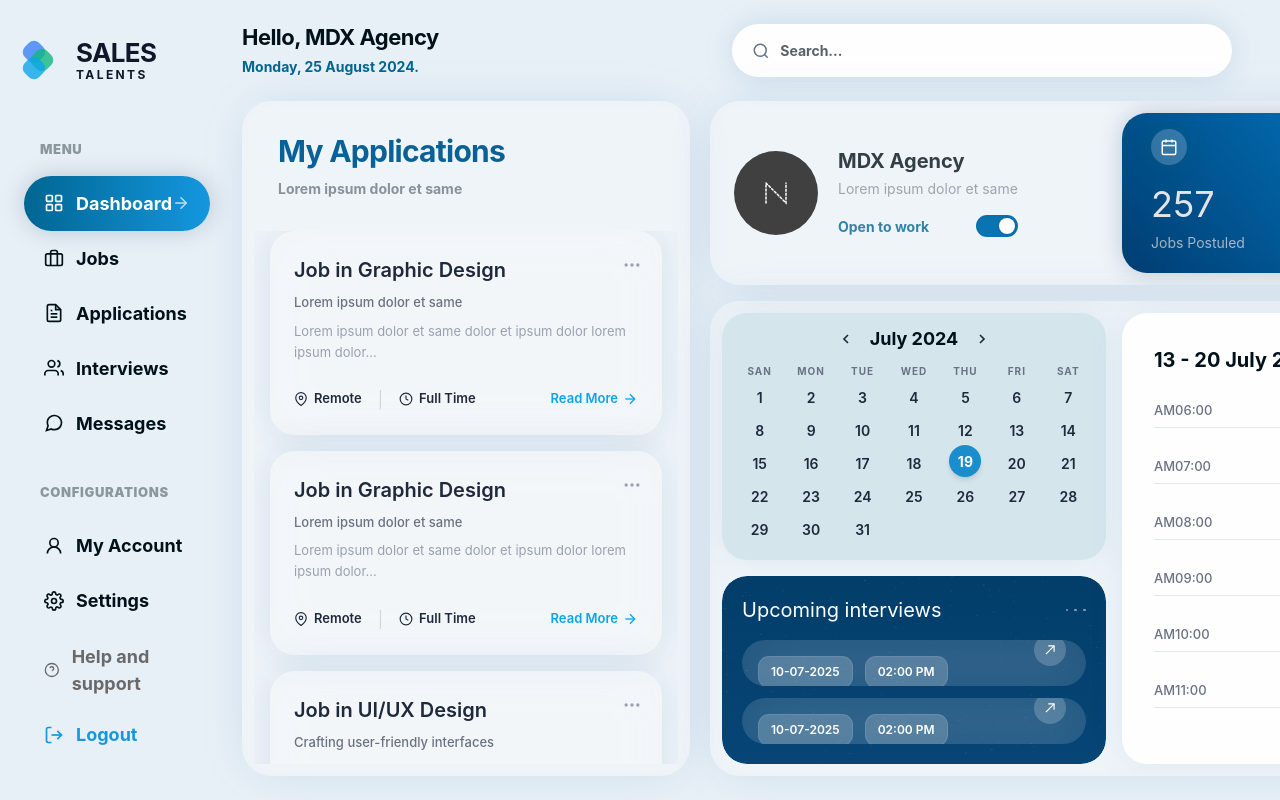
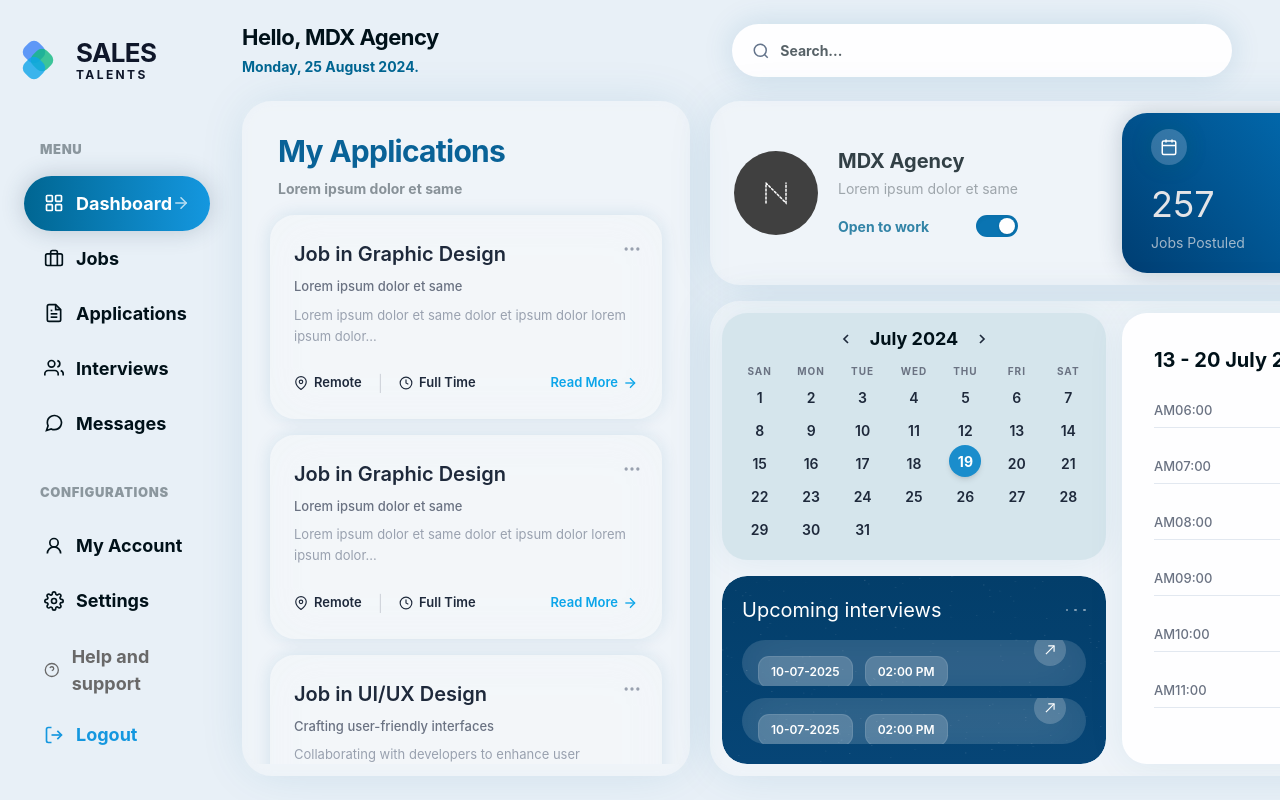
Before and after one commit to Mdx2025/CloserAcademyRedesignMDX, a SvelteKit app: page / in a window 1280 px wide. Built offline with nearby package versions, Linux system fonts and the light colour scheme.

Commit message:
fix: ApplicationCard box-shadow, My Applications panel spacing

```diff
--- a/src/app.css
+++ b/src/app.css
@@ -207,7 +207,7 @@ body {
 .bg-applicationcard {
   border-radius: 25px;
   background: rgba(249, 249, 249, 0.20);
-  box-shadow: 0 0 35.6px 4px rgba(0, 102, 146, 0.10);
+  box-shadow: 0 0 16px 2px #0066921a;
   position: relative;
 }
 
--- a/src/routes/+page.svelte
+++ b/src/routes/+page.svelte
@@ -78,12 +78,12 @@
 					<rect width="100%" height="100%" fill="rgba(249, 249, 249, 0.20)" filter="url(#apps-panel-blur)" rx="30" />
 				</svg>
 
-				<div class="px-6 pb-8 mt-4 shrink-0 relative z-10">
+				<div class="px-6 mt-4 relative z-10">
 					<h2 class="text-[30px] font-bold text-heading-blue tracking-tight">My Applications</h2>
 					<p class="text-[14px] font-bold text-[rgba(0,17,25,0.43)] mt-1">Lorem ipsum dolor et same</p>
 				</div>
 
-				<div class="flex flex-col gap-4 overflow-y-auto pb-2 px-4 flex-1 min-h-0 relative z-10">
+				<div class="flex flex-col gap-4 overflow-y-auto pb-2 px-4 py-4 flex-1 min-h-0 relative z-10">
 					{#each applicationCards as card, i}
 						<ApplicationCard
 							title={card.title}
```
